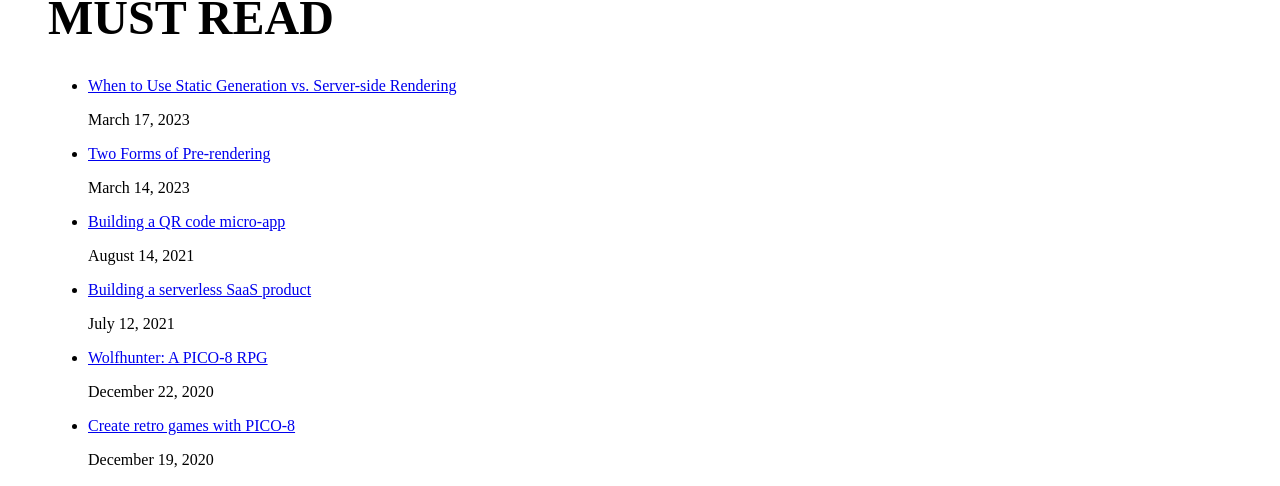
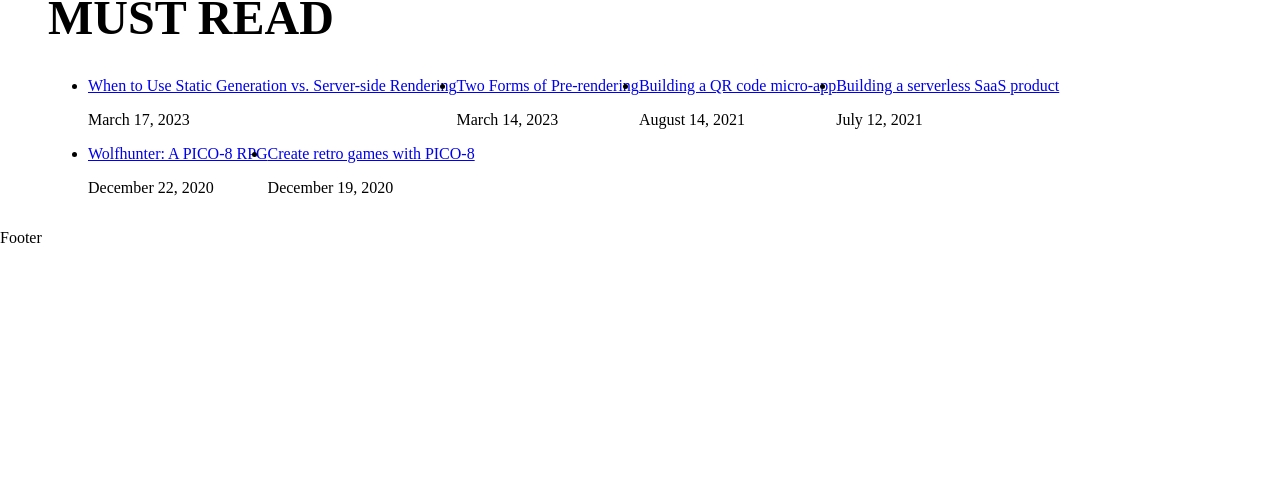
Before and after one commit to beemee-p/sbja-portfolio, a Next.js app: page / in a window 1280 px wide. Shown: the part 967-1453 px from the top of the page. After the commit the page ends 1214 px from the top, so only its background shows below. Built offline with nearby package versions, Linux system fonts and the light colour scheme.

Commit message:
modify: List css

```diff
--- a/src/components/List.tsx
+++ b/src/components/List.tsx
@@ -10,7 +10,7 @@ const List = (): ReactElement => {
     <div className={styles.list}>
       <h1 className={styles.h1}>MUST READ</h1>
 
-      <ul>
+      <ul className={styles.ul}>
         {posts.map((post) => (
           <ListCard key={post.id} post={post} />
         ))}
--- a/src/styles/css/List.module.css
+++ b/src/styles/css/List.module.css
@@ -5,3 +5,10 @@
 .h1 {
   font-size: 3rem;
 }
+
+.ul {
+  display: flex;
+  flex-direction: row;
+  flex-wrap: wrap;
+  flex-basis: 33%;
+}
```
